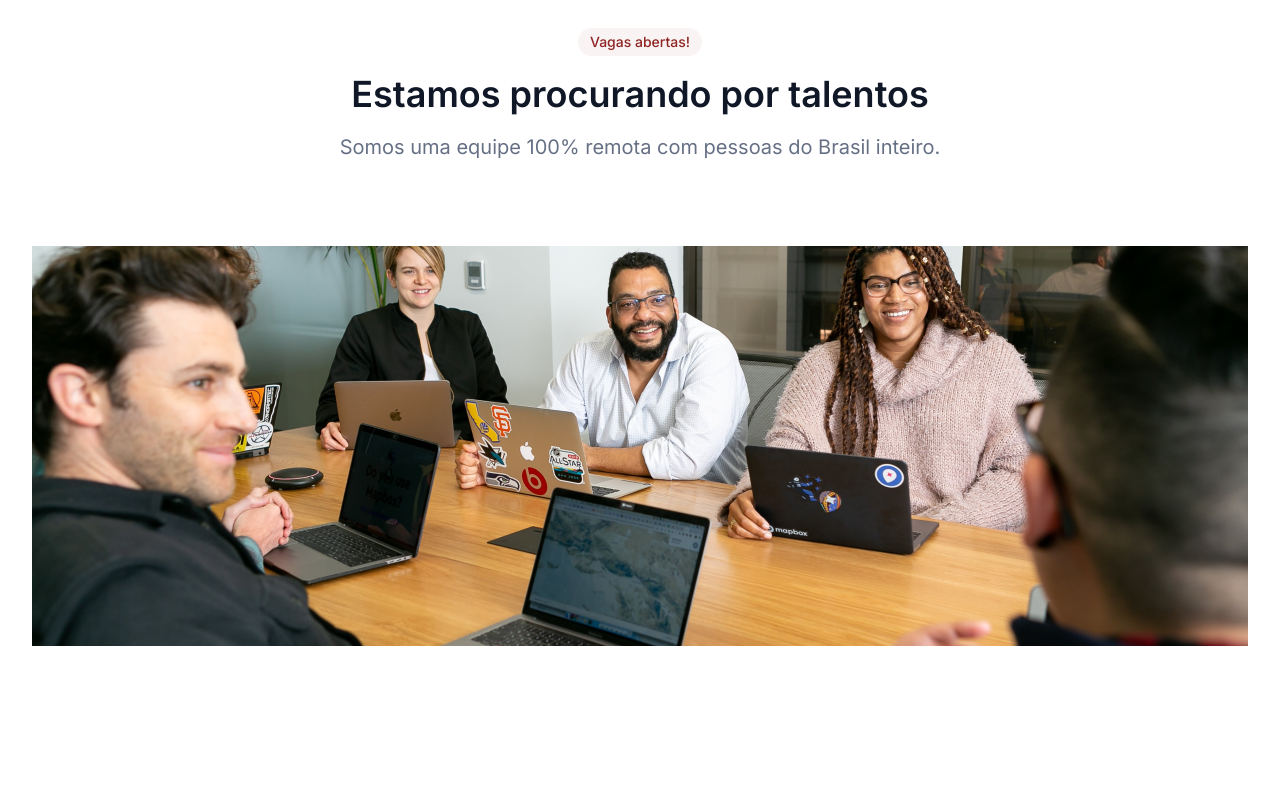
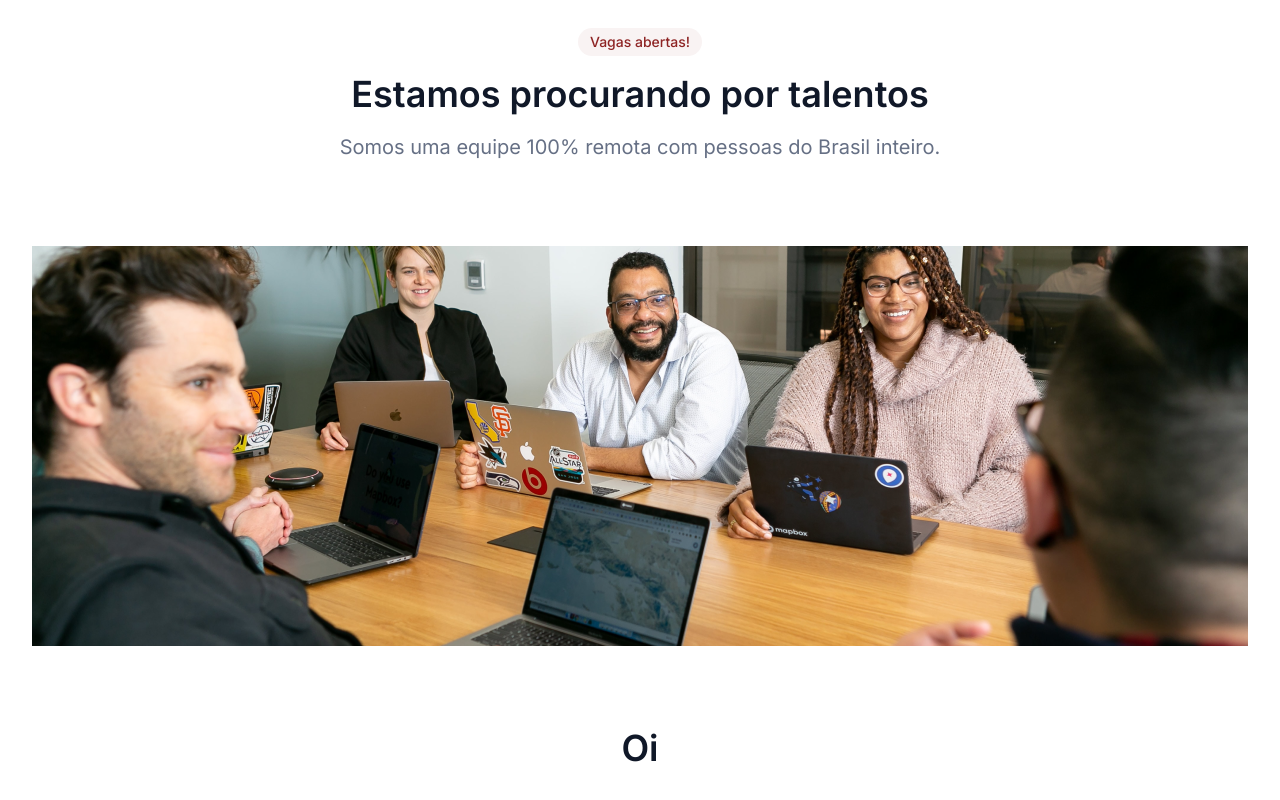
Before and after one commit to Epiled/7-days-optimus-tech, a React (Create React App) app: page / in a window 1280 px wide. Shown: the part 828-1628 px from the top of the page. Built offline with nearby package versions, Linux system fonts and the light colour scheme.

Commit message:
Modificação da Seção Base

```diff
--- a/src/components/SecaoBase/index.tsx
+++ b/src/components/SecaoBase/index.tsx
@@ -6,11 +6,12 @@ interface Props {
   destaque?: string,
   titulo: string,
   texto: string,
-  principal?: boolean
-  imagem?: string
+  principal?: boolean,
+  imagem?: string,
+  children?: React.ReactNode
 }
 
-export default function SecaoBase({ destaque, titulo, texto, principal = false, imagem }: Props) {
+export default function SecaoBase({ destaque, titulo, texto, principal = false, imagem, children }: Props) {
 
   const imagemRecebida = new Image;
   imagemRecebida.src = String(imagem);
@@ -37,6 +38,7 @@ export default function SecaoBase({ destaque, titulo, texto, principal = false,
         width={imagemRecebida.width}
         height={imagemRecebida.height}
       />}
+      {children}
     </section>
   );
 }
--- a/src/pages/App.tsx
+++ b/src/pages/App.tsx
@@ -20,7 +20,9 @@ function App() {
           titulo={'Estamos procurando por talentos'}
           texto={'Somos uma equipe 100% remota com pessoas do Brasil inteiro.'}
           imagem={'/assets/imgs/procura-talentos.png'}
-        />
+        >
+          <h1>Oi</h1>
+        </SecaoBase>
       </PaginaPadrao>
     </div>
   );
```
